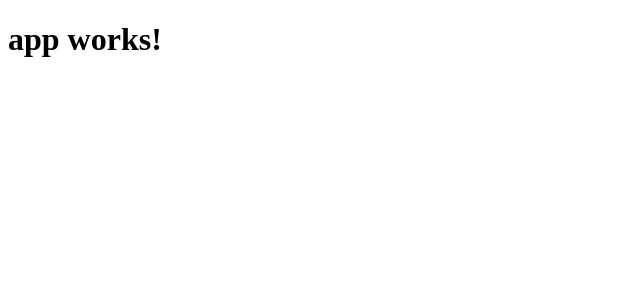
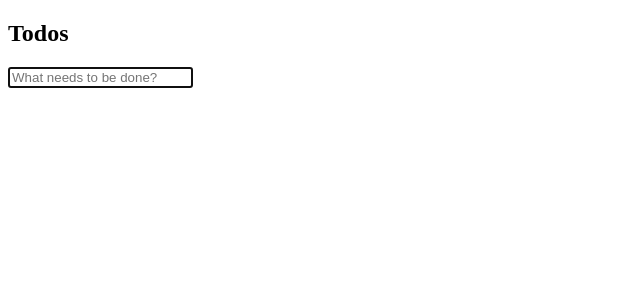
Before and after one commit to chris-gaona/angular2-todo-app, an Angular app: page / in a window 1280 px wide. Shown: the top 300 px of the page, without its empty margins (0-640 px from the left). Built offline with nearby package versions, Linux system fonts and the light colour scheme.

Commit message:
Adds cool css styles to todo component

```diff
--- a/src/app/app.component.html
+++ b/src/app/app.component.html
@@ -1,3 +1 @@
-<h1>
-  {{title}}
-</h1>
+<app-todo-app></app-todo-app>
```
